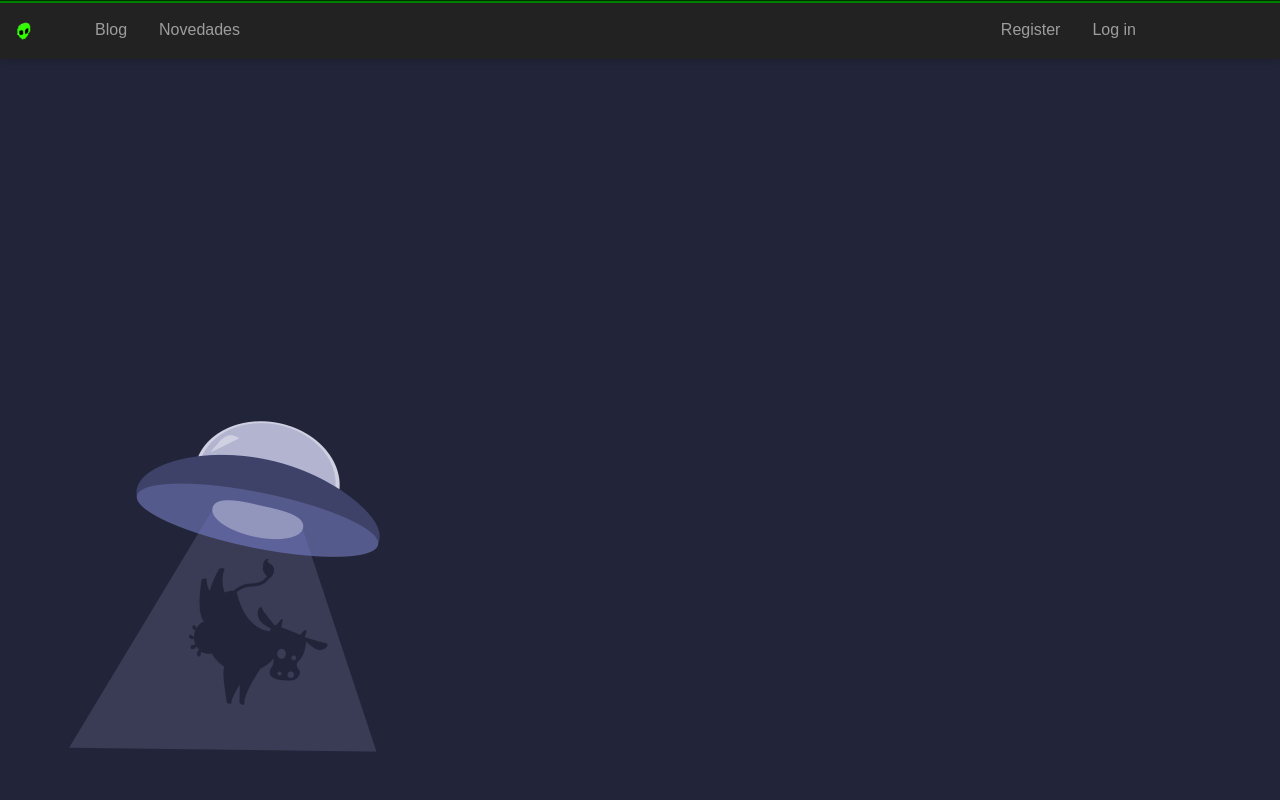
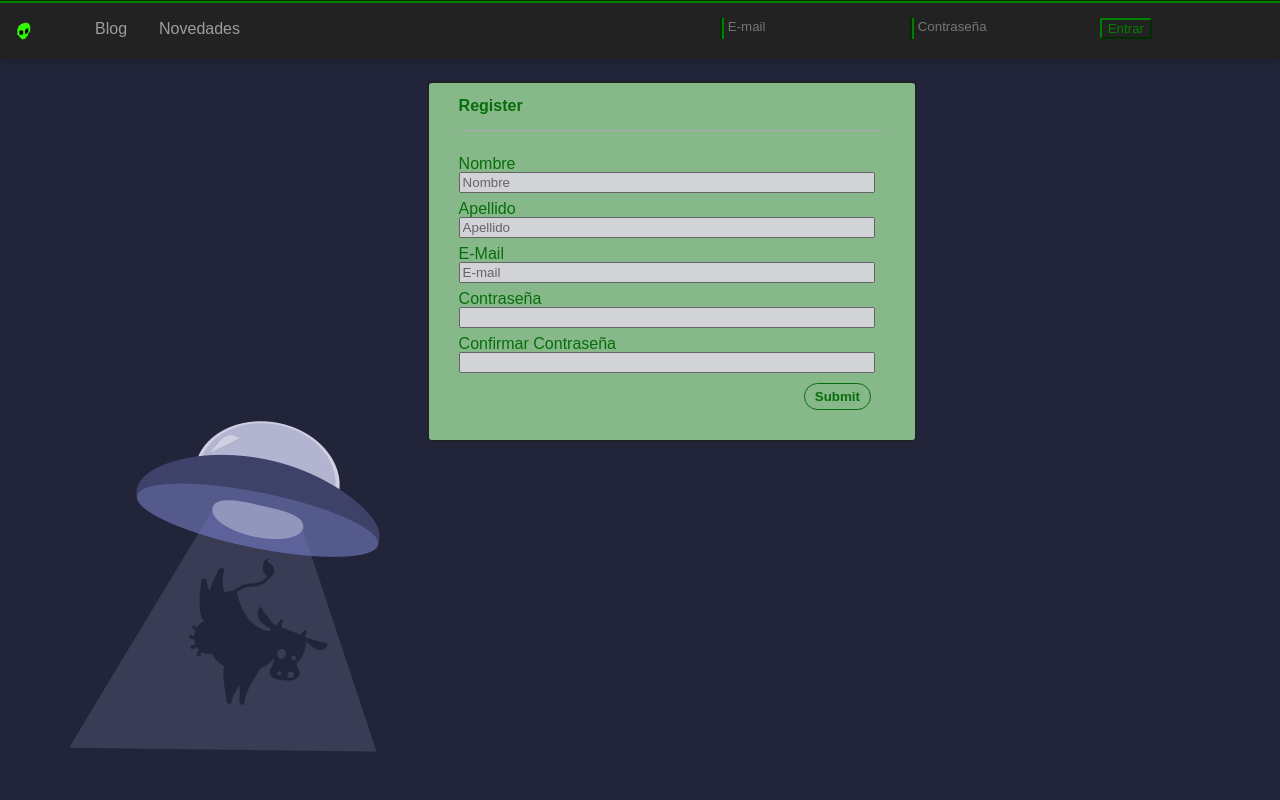
Before and after one commit to lucasguglielmone/proyecto, a PHP site: page /proyecto/ in a window 1280 px wide. Run offline with PHP 8.4, Linux system fonts and the light colour scheme.

Commit message:
updates 14/2

```diff
--- a/index.php
+++ b/index.php
@@ -1,11 +1,14 @@
+<?php
+    session_start();
+?>
 <!DOCTYPE HTML5>
 <html>
     <head>
-        <?php include 'vistas/layouts/head.php' ?>
+        <?php include_once 'vistas/layouts/head.php' ?>
     </head>
     <body>
-        <?php include 'vistas/layouts/navbar.php' ?>
+        <?php include_once 'vistas/layouts/navbar.php' ?>
         <!--?php include 'vistas/home/home.php' ?-->
-
+        <?php include_once 'vistas/user/register.php' ?>
     </body>
 </html>
--- a/public/css/estilos.css
+++ b/public/css/estilos.css
@@ -1,4 +1,108 @@
-/*   General styles    */
+/*
+html5doctor.com Reset Stylesheet
+v1.6.1
+Last Updated: 2010-09-17
+Author: Richard Clark - http://richclarkdesign.com
+Twitter: @rich_clark
+*/
+
+html, body, div, span, object, iframe,
+h1, h2, h3, h4, h5, h6, p, blockquote, pre,
+abbr, address, cite, code,
+del, dfn, em, img, ins, kbd, q, samp,
+small, strong, sub, sup, var,
+b, i,
+dl, dt, dd, ol, ul, li,
+fieldset, form, label, legend,
+table, caption, tbody, tfoot, thead, tr, th, td,
+article, aside, canvas, details, figcaption, figure,
+footer, header, hgroup, menu, nav, section, summary,
+time, mark, audio, video {
+    margin:0;
+    padding:0;
+    border:0;
+    outline:0;
+    font-size:100%;
+    vertical-align:baseline;
+    background:transparent;
+}
+
+body {
+    line-height:1;
+}
+
+article,aside,details,figcaption,figure,
+footer,header,hgroup,menu,nav,section {
+    display:block;
+}
+
+nav ul {
+    list-style:none;
+}
+
+blockquote, q {
+    quotes:none;
+}
+
+blockquote:before, blockquote:after,
+q:before, q:after {
+    content:'';
+    content:none;
+}
+
+a {
+    margin:0;
+    padding:0;
+    font-size:100%;
+    vertical-align:baseline;
+    background:transparent;
+}
+
+/* change colours to suit your needs */
+ins {
+    background-color:#ff9;
+    color:#000;
+    text-decoration:none;
+}
+
+/* change colours to suit your needs */
+mark {
+    background-color:#ff9;
+    color:#000;
+    font-style:italic;
+    font-weight:bold;
+}
+
+del {
+    text-decoration: line-through;
+}
+
+abbr[title], dfn[title] {
+    border-bottom:1px dotted;
+    cursor:help;
+}
+
+table {
+    border-collapse:collapse;
+    border-spacing:0;
+}
+
+/* change border colour to suit your needs */
+hr {
+    display:block;
+    height:1px;
+    border:0;
+    border-top:1px solid #cccccc;
+    margin:1em 0;
+    padding:0;
+}
+
+input, select {
+    vertical-align:middle;
+}
+
+/*   My styles    */
+
 .navbar {
     background-color: #222;
     border-color: #222;
@@ -16,8 +120,6 @@
     height: min-content;
     border-top: green;
     border-top-style: groove;
-
-
 }
 html {
     height: 100%;
@@ -92,7 +194,7 @@ body {
     height: 99%;
 }
 
-.registration-container {
+.registration-container, .account-container {
     width: 33.33%;
     margin-left: 33.33%;
     height: min-content;
@@ -118,6 +220,9 @@ body {
     display: grid;
     padding-top: 8px;
 }
+.y20 {
+    height: 100px;
+}
 
 .form-btn {
     background-color: transparent;
@@ -130,5 +235,73 @@ body {
     margin-top: 10px;
     margin-right: 10px;
     float: right;
+    cursor: pointer;
 
 }
+
+.login-form {
+    display: -webkit-inline-box;
+    margin-top: 13px;
+    float: right;
+}
+
+.login-form div {
+    margin-right: 3px;
+    border-left: 4px groove green;
+    padding-left: 2px;
+}
+.no-hover:hover {
+    border: none;
+}
+
+.login-email {
+    background-color: #222;
+    color: green;
+    border: none;
+    border-left: green;
+}
+.login-pass {
+    background-color: #222;
+    color: green;
+    border: none;
+    border-left: 1px green ;
+}
+.login-btn {
+    background-color: #222;
+    color: green;
+    border-color: green;
+    cursor: pointer;
+}
+
+.logout-btn {
+    background-color: #222;
+    color: green;
+    border: none;
+    cursor: pointer;
+}
+.logout-btn:hover {
+    background-color: dimgray;
+}
+
+.btn {
+    background-color: none;
+    color: black;
+    border-color: green;
+    cursor: pointer;
+}
+
+#pos {
+    width: 33%;
+    height: 300px;
+    background-color: transparent;
+    border: 2px solid black;
+    margin-right: 33%;
+    float: right
+}
+#uplo {
+    color: #9d9d9d;
+    font-size: 30px;
+    background-color: transparent;
+    border: none;
+    text-decoration: none;
+}
--- a/vistas/layouts/navbar.php
+++ b/vistas/layouts/navbar.php
@@ -1,7 +1,7 @@
 <nav class="navbar">
     <ul class="container">
         <li class="">
-            <a href="/" class="nav-item">
+            <a href="/proyecto" class="nav-item">
                 <img src="/proyecto/public/img/favicon-invertido.png" alt="Home" height="20px" width="15px">
             </a>
         </li>
@@ -14,15 +14,35 @@
         <li class="listItem">
             <a href="#" class="nav-item">Novedades</a>
         </li class="listItem">
-        <li class="pull-right listItem">
-            <a href="" class="nav-item nav-item-login">
+        <li class="pull-right listItem no-hover">
+            <?php
+            if(empty($_SESSION)){
+                echo '<form action="/proyecto/controller/login.php" method="post" class="login-form">
+                    <div class="">
+                        <input type="text" placeholder="E-mail" name="email" class="login-email">
+                    </div>
+                    <div class="">
+                        <input type="password" name="password" placeholder="Contraseña" class="login-pass">
+                    </div>
+                    <input type="submit" name="submit" class="login-btn" value="Entrar">
+                </form>';
+            }
+            else {
+            echo '<li class="listItem">
+                <a href="/proyecto/vistas/user/micuenta.php" class="nav-item">Mi Cuenta</a>
+            </li>';
+            echo '<form action="/proyecto/controller/logout.php" method="post" class="login-form">
+                <input type="submit" name="submit" class="logout-btn" value="Log Out">
+            </form>';
+            } ?>
+            <!--a href="/proyecto/vistas/user/login.php" class="nav-item nav-item-login">
                 Log in
-            </a>
+            </a-->
         </li>
-        <li class="pull-right listItem">
+        <!--li class="pull-right listItem">
             <a href="/proyecto/vistas/user/register.php" class="nav-item nav-item-register">
                 Register
             </a>
-        </li>
+        </li-->
     </ul>
 </nav>
--- a/vistas/posts/view.php
+++ b/vistas/posts/view.php
@@ -8,12 +8,11 @@ foreach ($posts as $post) {
 }*/
 
 
-public function displayPost($request){
+function displayPost($request){
     $title = $request->title;
     $description = $request->description;
     $body = $request->body;
-    $date = $request->created_at
-
+    $date = $request->created_at;
     $post = <<<com
         <div class="post-element">
             <img src="" alt="">
--- a/vistas/user/register.php
+++ b/vistas/user/register.php
@@ -1,40 +1,33 @@
 <!DOCTYPE HTML5>
-<html>
-    <head>
-        <?php include '../layouts/head.php' ?>
-    </head>
-    <body>
-        <?php include '../layouts/navbar.php' ?>
-        <!--?php include 'vistas/home/home.php' ?-->
-        <div class="registration-container">
-            <h1>Register</h1>
-            <hr>
-            <div class="box registration-form">
-                <form action="../../controller/registerController.php" method="post">
-                <div class="x6">
+<?php
+    if(empty($_SESSION)){
+    echo '<div class="registration-container">
+        <h1>Register</h1>
+        <hr>
+        <div class="box registration-form">
+            <form action="/proyecto/controller/register.php" method="post">
+                <div class="x12">
                     <label class="" for="">Nombre</label>
-                    <input type="text" placeholder="Nombre">
+                    <input type="text" placeholder="Nombre" name="nombre">
                 </div>
-                <div class="x6">
+                <div class="x12">
                     <label for="">Apellido</label>
-                    <input type="text" placeholder="Apellido">
+                    <input type="text" placeholder="Apellido" name="apellido">
                 </div>
                 <div class="x12">
                     <label for="">E-Mail</label>
-                    <input type="text" placeholder="E-Mail">
+                    <input type="text" placeholder="E-mail" name="email">
                 </div>
-                <div class="x6">
-                    <label class="" for="">Contrasena</label>
-                    <input type="text" placeholder="Nombre">
+                <div class="x12">
+                    <label class="" for="">Contraseña</label>
+                    <input type="password" name="password">
                 </div>
-                <div class="x6">
-                    <label for="">Confirmar Contrasena</label>
-                    <input type="text" placeholder="Apellido">
+                <div class="x12">
+                    <label for="">Confirmar Contraseña</label>
+                    <input type="password" name="password2">
                 </div>
-                <input type="submit" class="form-btn">
-                </form>
-            </div>
+                <input type="submit" name="submit" class="form-btn">
+            </form>
         </div>
-
-    </body>
-</html>
+    </div>';
+    }
```
Also changed, not shown: controller/dbConect.php (added, +13 -0 lines), controller/login.php (added, +55 -0 lines), controller/logout.php (added, +12 -0 lines), controller/register.php (added, +61 -0 lines), controller/registerController.php (deleted, +0 -10 lines), controller/upload.php (added, +11 -0 lines), vistas/user/login.php (+27 -0 lines), vistas/user/micuenta.php (added, +54 -0 lines).
